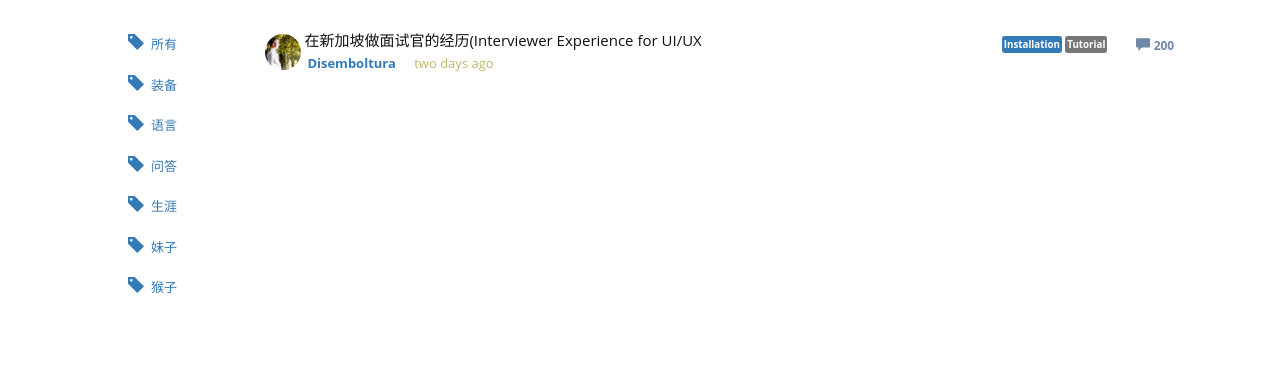
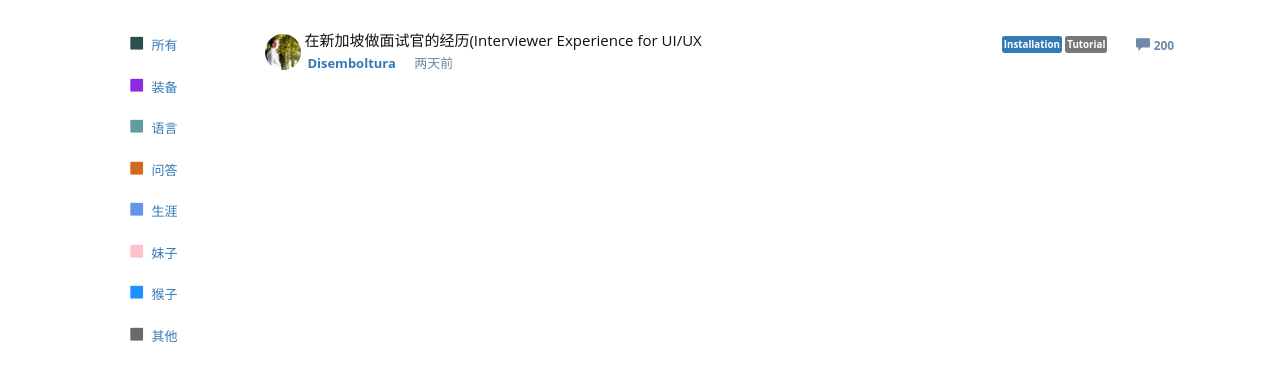
Before and after one commit to hansenDise/my_forum, a Django app: page / in a window 1280 px wide. Shown: the part 51-432 px from the top of the page. Run offline with Django 3.2, Linux system fonts and the light colour scheme; some libraries are stand-ins or nearby versions.

Commit message:
alter front design

```diff
--- a/forumsite/static/forumsite/css/index.css
+++ b/forumsite/static/forumsite/css/index.css
@@ -44,7 +44,7 @@ ul {
 
 .category-tag {
     padding-right:7px;
-    font-size:16px;
+    font-size:17px;
 }
 
 .cate-li {
@@ -132,7 +132,7 @@ a.thread-item {
 }
 
 time {
-    color:darkkhaki;
+    color:#7089a9;
     margin-left: 15px;
 }
 
--- /dev/null
+++ b/forumsite/static/forumsite/css/tag.css
@@ -0,0 +1,24 @@
+.tag-all {
+    color:darkslategrey;
+}
+.tag-equp {
+    color:blueviolet;
+}
+.tag-language {
+    color:cadetblue;
+}
+.tag-aq {
+    color:chocolate;
+}
+.tag-career {
+    color:cornflowerblue;
+}
+.tag-girl {
+    color:pink;
+}
+.tag-boy {
+    color:dodgerblue;
+}
+.tag-other {
+    color:dimgray;
+}
--- a/forumsite/templates/forumsite/base.html
+++ b/forumsite/templates/forumsite/base.html
@@ -18,7 +18,7 @@
         <script src="https://oss.maxcdn.com/html5shiv/3.7.2/html5shiv.min.js"></script>
         <script src="https://oss.maxcdn.com/respond/1.4.2/respond.min.js"></script>
         <![endif]-->
-
+        <link href="{% static 'forumsite/css/tag.css' %}" rel="stylesheet">
         <style>
             .userhead {
                 width:24px;
@@ -39,6 +39,10 @@
             }
             .btn-postthread {
                 padding:3px;
+            }
+            .category-top:hover {
+                text-decoration: none;
+                color:coral;
             }
             </style>
 
@@ -164,25 +168,28 @@
                 <div class="col-sm-2">
                     <ul class="category text-center">
                         <li class="cate-li">
-                            <a href="/threads" class="category-top"><span class="glyphicon glyphicon-tag category-tag"></span>所有</a>
+                            <a href="/threads" class="category-top"><span class="glyphicon glyphicon-stop category-tag tag-all"></span>所有</a>
                         </li>
                         <li class="cate-li">
-                            <a href="/threads/euquip" class="category-top"><span class="glyphicon glyphicon-tag category-tag"></span>装备</a>
+                            <a href="/threads/euquip" class="category-top"><span class="glyphicon glyphicon-stop category-tag tag-equp"></span>装备</a>
                         </li>
                         <li class="cate-li">
-                            <a href="/threads/language" class="category-top"><span class="glyphicon glyphicon-tag category-tag"></span>语言</a>
+                            <a href="/threads/language" class="category-top"><span class="glyphicon glyphicon-stop category-tag tag-language"></span>语言</a>
                         </li>
                         <li class="cate-li">
-                            <a href="/threads/qa" class="category-top"><span class="glyphicon glyphicon-tag category-tag"></span>问答</a>
+                            <a href="/threads/qa" class="category-top"><span class="glyphicon glyphicon-stop category-tag tag-aq"></span>问答</a>
                         </li>
                         <li class="cate-li">
-                            <a href="/threads/career" class="category-top"><span class="glyphicon glyphicon-tag category-tag"></span>生涯</a>
+                            <a href="/threads/career" class="category-top"><span class="glyphicon glyphicon-stop category-tag tag-career"></span>生涯</a>
                         </li>
                         <li class="cate-li">
-                            <a href="/threads/girls" class="category-top"><span class="glyphicon glyphicon-tag category-tag"></span>妹子</a>
+                            <a href="/threads/girls" class="category-top"><span class="glyphicon glyphicon-stop category-tag tag-girl"></span>妹子</a>
                         </li>
                         <li class="cate-li">
-                            <a href="/threads/boys" class="category-top"><span class="glyphicon glyphicon-tag category-tag"></span>猴子</a>
+                            <a href="/threads/boys" class="category-top"><span class="glyphicon glyphicon-stop category-tag tag-boy"></span>猴子</a>
+                        </li>
+                        <li class="cate-li">
+                            <a href="/threads/others" class="category-top"><span class="glyphicon glyphicon-stop category-tag tag-other"></span>其他</a>
                         </li>
                     </ul>
                 </div>
--- a/forumsite/templates/forumsite/forumIndex.html
+++ b/forumsite/templates/forumsite/forumIndex.html
@@ -25,7 +25,7 @@
                                     </li>
                                     <li class="threadpost-info">
                                         <span class="username">Disemboltura</span>
-                                        <time>two days ago</time>
+                                        <time>两天前</time>
                                     </li>
                                 </ul>
                             </a>
```
